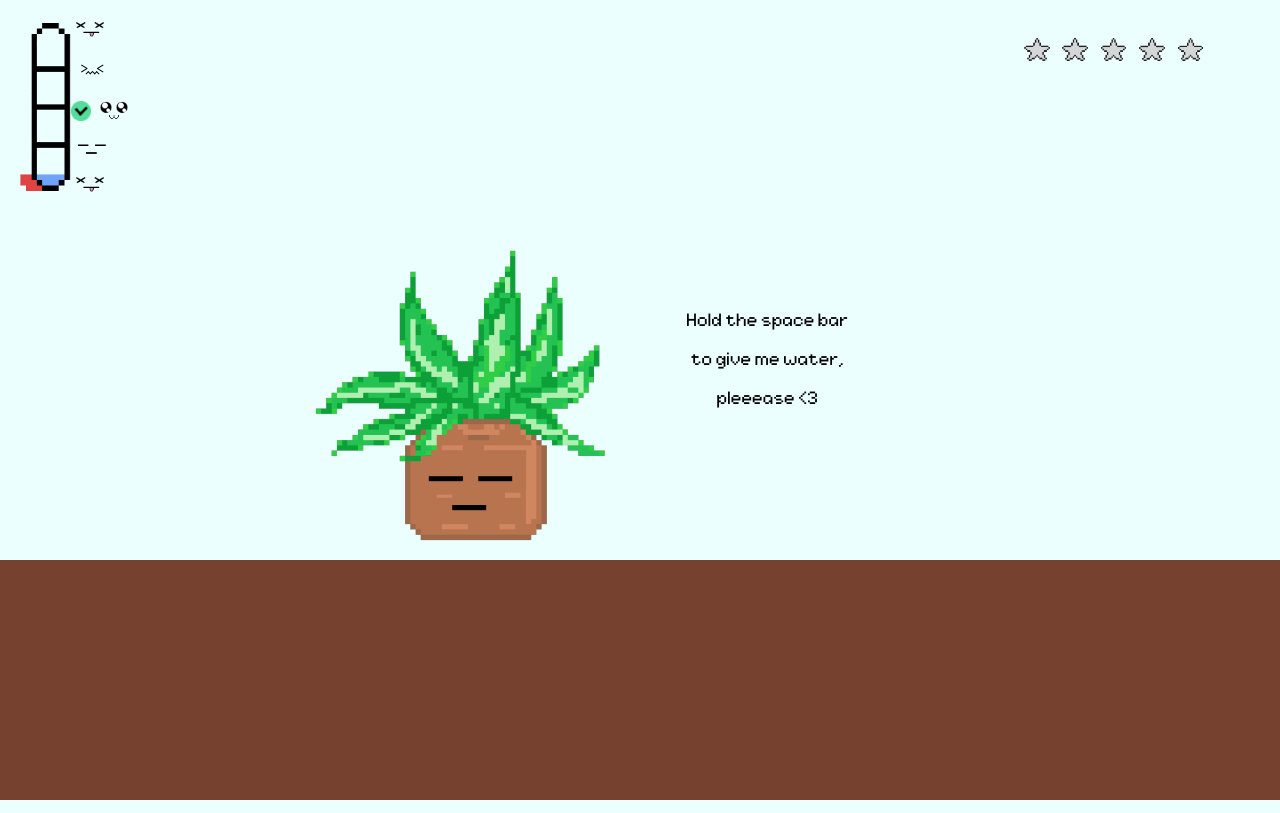
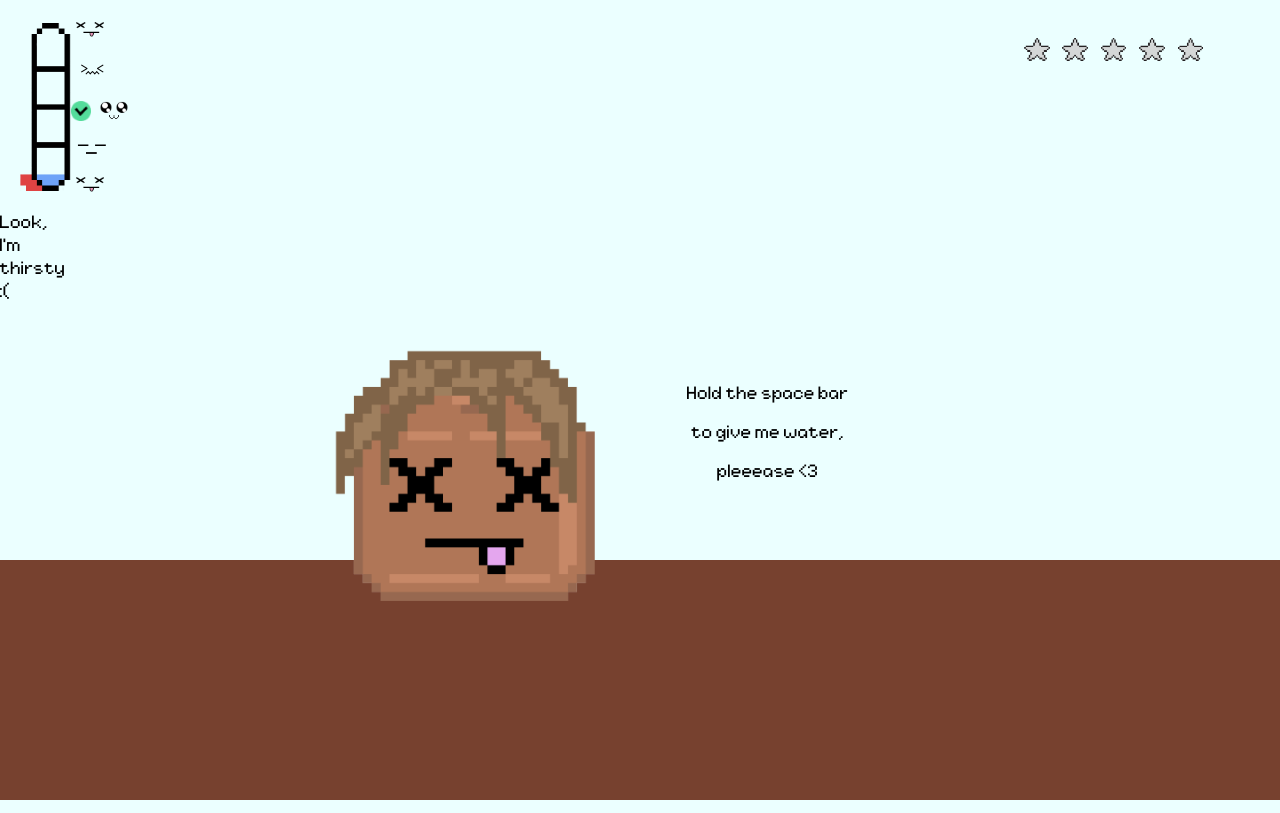
Before and after one commit to leilamyar/plant-chi, a PHP site: template views/page/tuto-water-part-1.php in a window 1280 px wide. Run offline with PHP 8.4, Linux system fonts and the light colour scheme; the template is opened without the code that fills it, so the values that code supplies are empty.

Commit message:
following of the work

```diff
--- a/public/css/tuto_water_plant_part_1.css
+++ b/public/css/tuto_water_plant_part_1.css
@@ -69,3 +69,7 @@
     text-align: center;
     padding-bottom: 5em;
   }
+
+  .look-gauge{
+      width: 10%;
+  }
--- a/public/js/tuto-water-part/water-part-1.js
+++ /dev/null
@@ -1 +0,0 @@
-console.log('I am cooki :3');
--- /dev/null
+++ b/public/js/water-part-1.js
@@ -0,0 +1 @@
+console.log('I am cooki :3');
--- a/views/page/tuto-water-part-1.php
+++ b/views/page/tuto-water-part-1.php
@@ -42,10 +42,12 @@
         </div>
     </div>
 
+
     <div class="plant-grid-c">
-    <!-- Plant-chi img -->
-    <div id="grid-item-1">
-        <img id="plantchi-mood-img" src="public/images/plant-chi/plant-chi_need_water.png" alt="Plant-chi is happy with the spot">
+        <!-- Plant-chi img -->
+        <p class="look-gauge">Look, I'm thirsty :(</p>
+        <div id="grid-item-1">
+            <img id="plant-chi-mood-img" src="public/images/plant-chi/plant-chi_dead.png" alt="Plant-chi is happy with the spot">
     </div>
     <!-- Plant-chi text (to the right of the img) -->
     <div id="plant-chi-talk">
@@ -57,4 +59,4 @@
     <div class="ground">&nbsp;</div>
 </div>
 
-<script src="public/js/tuto-water-part/water-part-1.js"></script>
+<script src="public/js/water-part-1.js"></script>
```
